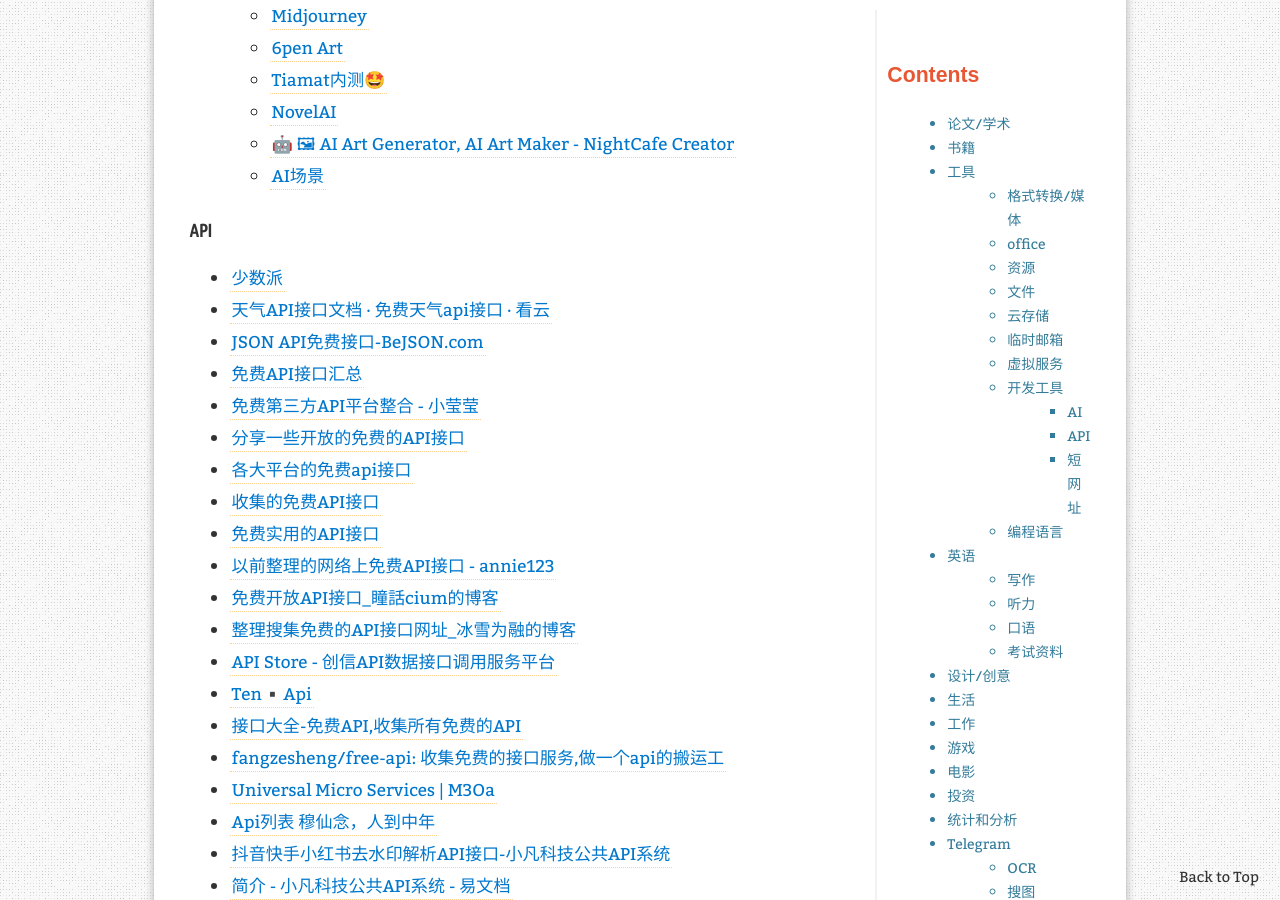
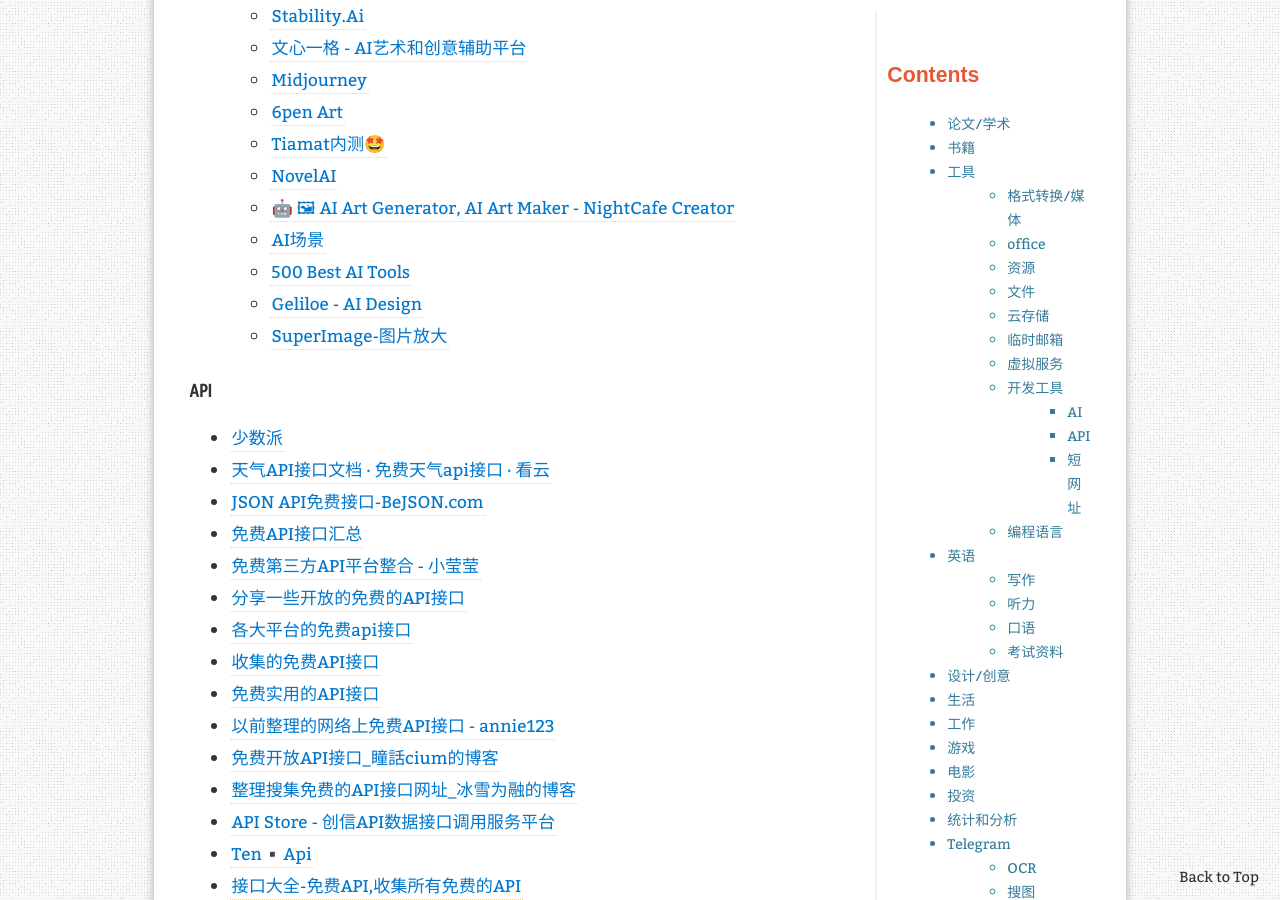
Before and after one commit to ElmTran/ElmTran.github.io, a Jekyll site: the page built from _posts/2022-09-03-awesome-tools.md, in a window 1280 px wide and 900 px high, scrolled down 10025 px. Built offline with Jekyll 4.4.1, drawn with Linux system fonts in a browser that asks for light colours; comment, search, counter and statistics services are not loaded; some of the changed text lies outside the part shown.

Commit message:
update awesome tools

```diff
--- a/_posts/2022-09-03-awesome-tools.md
+++ b/_posts/2022-09-03-awesome-tools.md
@@ -574,6 +578,12 @@ redirect_from:
   - [🤖 🖼 AI Art Generator, AI Art Maker - NightCafe Creator](https://creator.nightcafe.studio/?code=UNITEAI)
 
   - [AI场景](https://www.mojidoc.com/05dbc-uvhdkr22fjazlowmiihngdoxvq-00b/?utm_medium=snsl&utm_source=telegram&utm_content=0214)
+
+  - [500 Best AI Tools](https://vaulted-polonium-23c.notion.site/500-Best-AI-Tools-e954b36bf688404ababf74a13f98d126)
+
+  - [Geliloe - AI Design](https://www.usegalileo.ai/)
+
+  - [SuperImage-图片放大](https://github.com/Lucchetto/SuperImage)
 
 #### API
 
@@ -882,6 +894,8 @@ redirect_from:
 - [阅流](https://yueliu.link/4wS1oN)
 
 - [undesign](https://undesign.learn.uno/)
+
+- [Streamline-图标](https://www.streamlinehq.com/)
 
 ## 生活
 
```
Also changed, not shown: other parts of _posts/2022-09-03-awesome-tools.md (+6 -0 lines).
